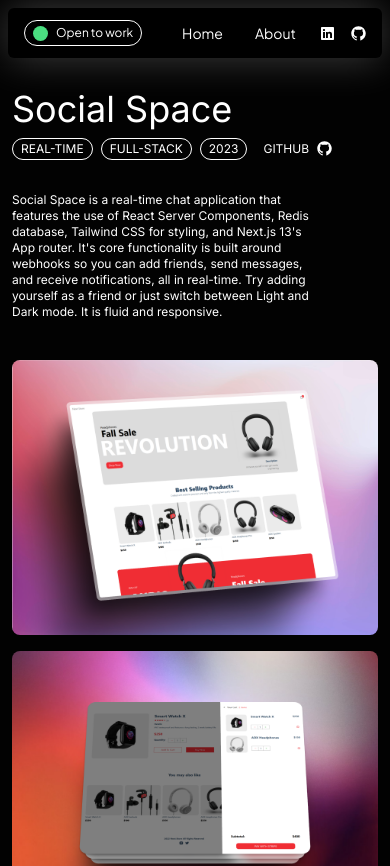
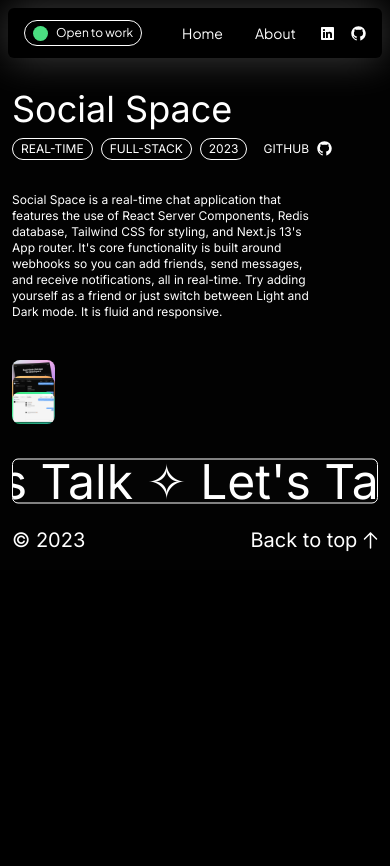
Before and after one commit to gaelzarco/zarco, a Next.js app: page /sspace in a window 390 px wide. Shown: the top 866 px of the page. After the commit the page ends 844 px from the top, so only its background shows below. Built offline with nearby package versions, Linux system fonts and the light colour scheme.

Commit message:
mobile images

```diff
--- a/src/pages/sspace/index.tsx
+++ b/src/pages/sspace/index.tsx
@@ -101,29 +101,29 @@
         >
           <div className="w-full mb-4">
             <Image
-              src="/static/nextcom-x2_so.png"
+              src="/static/landingshots.png"
               alt="Project screenshot"
               height={1500}
               width={1500}
-              className="w-full h-full rounded-lg"
+              className="absolute object-cover w-max h-full rounded-lg"
             />
           </div>
           <div className="w-full mb-4">
             <Image
-              src="/static/nextcom-x1_so.png"
+              src="/static/darkshots.png"
               alt="Project screenshot"
               height={1500}
               width={1500}
-              className="w-full h-full rounded-lg"
+              className="absolute object-cover w-max h-full rounded-lg"
             />
           </div>
           <div className="w-full">
             <Image
-              src="/static/nextcom-x3_so.png"
+              src="/static/whiteshots.png"
               alt="Project screenshot"
               height={1500}
               width={1500}
-              className="w-full h-full rounded-lg"
+              className="absolute object-cover w-max h-full rounded-lg"
             />
           </div>
         </SlideUpDiv>
```
